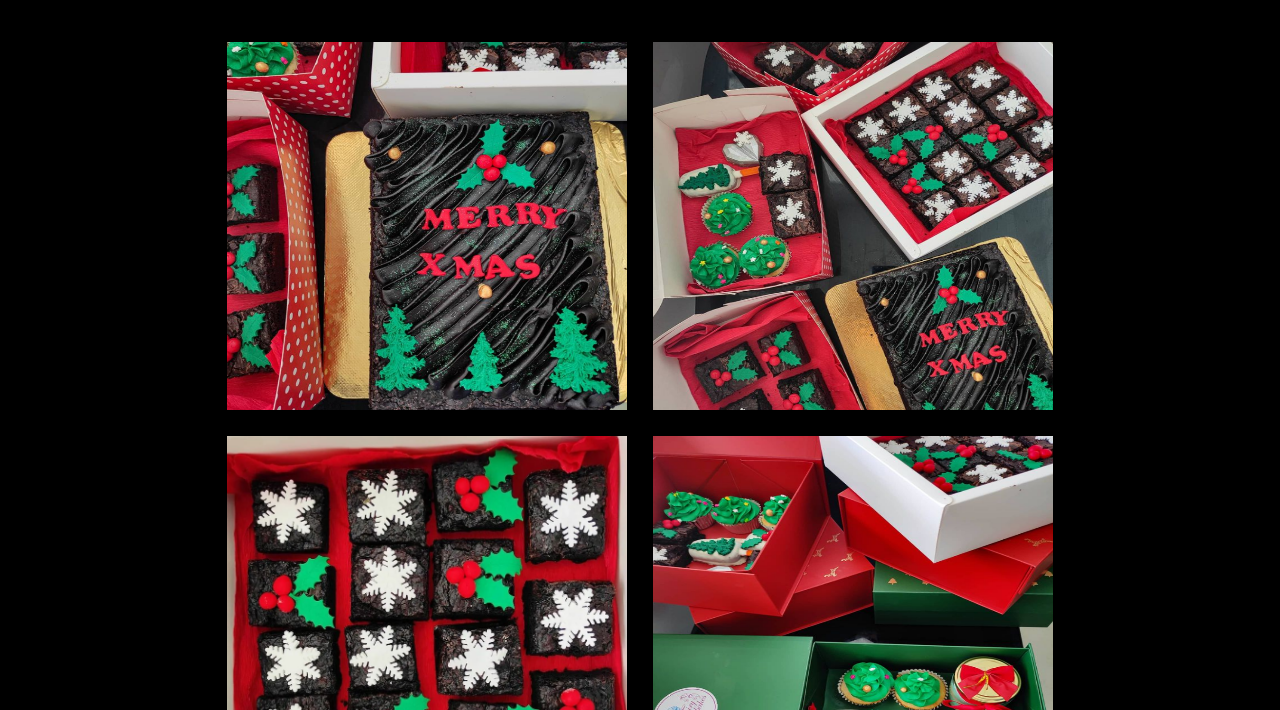
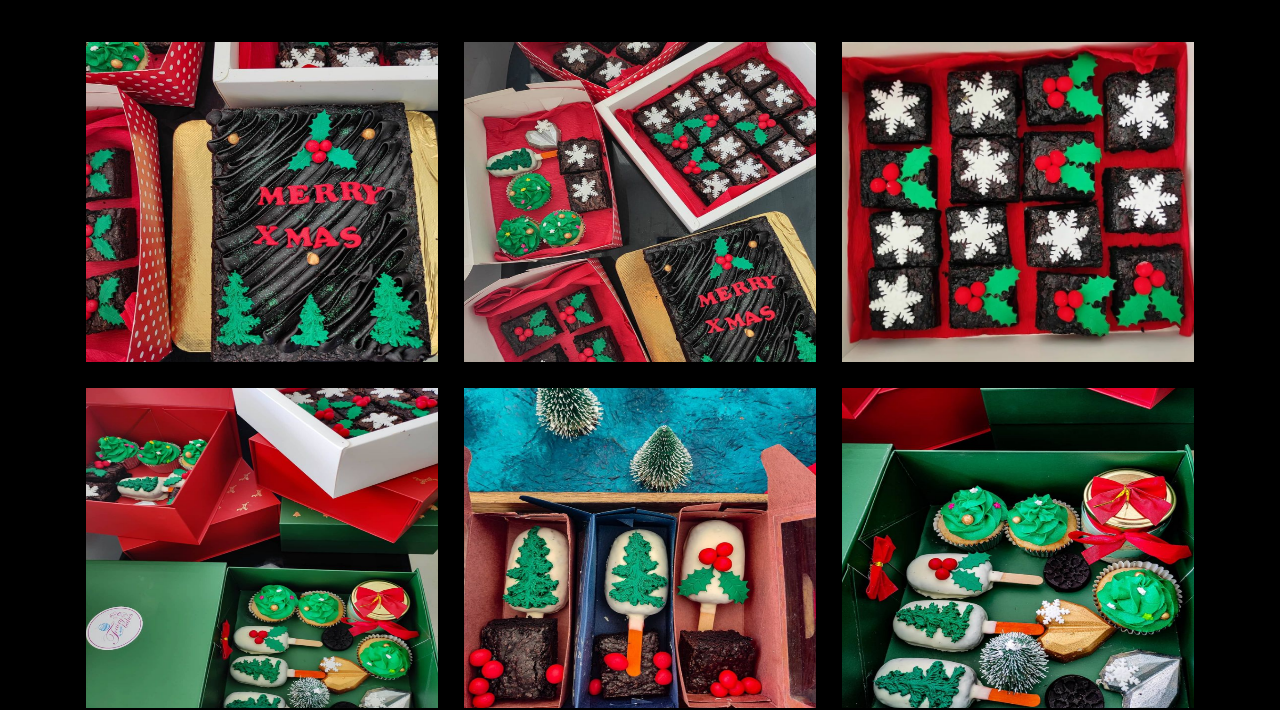
Before and after one commit to anjali-kaimal/image-portfolio, a plain HTML site: page index.html in a window 1280 px wide. Shown: the part 90-800 px from the top of the page. Drawn offline with Linux system fonts and the light colour scheme; a web font is replaced by a local one.

Commit message:
width changes

```diff
--- a/style.css
+++ b/style.css
@@ -8,8 +8,8 @@ h1{
     font-size: 3em;
 }
 img{
-    width:25rem;
-    height: 23rem;
+    width:22rem;
+    height: 20rem;
     margin: 0.8rem;
     transition: all 1s;
 }
```
